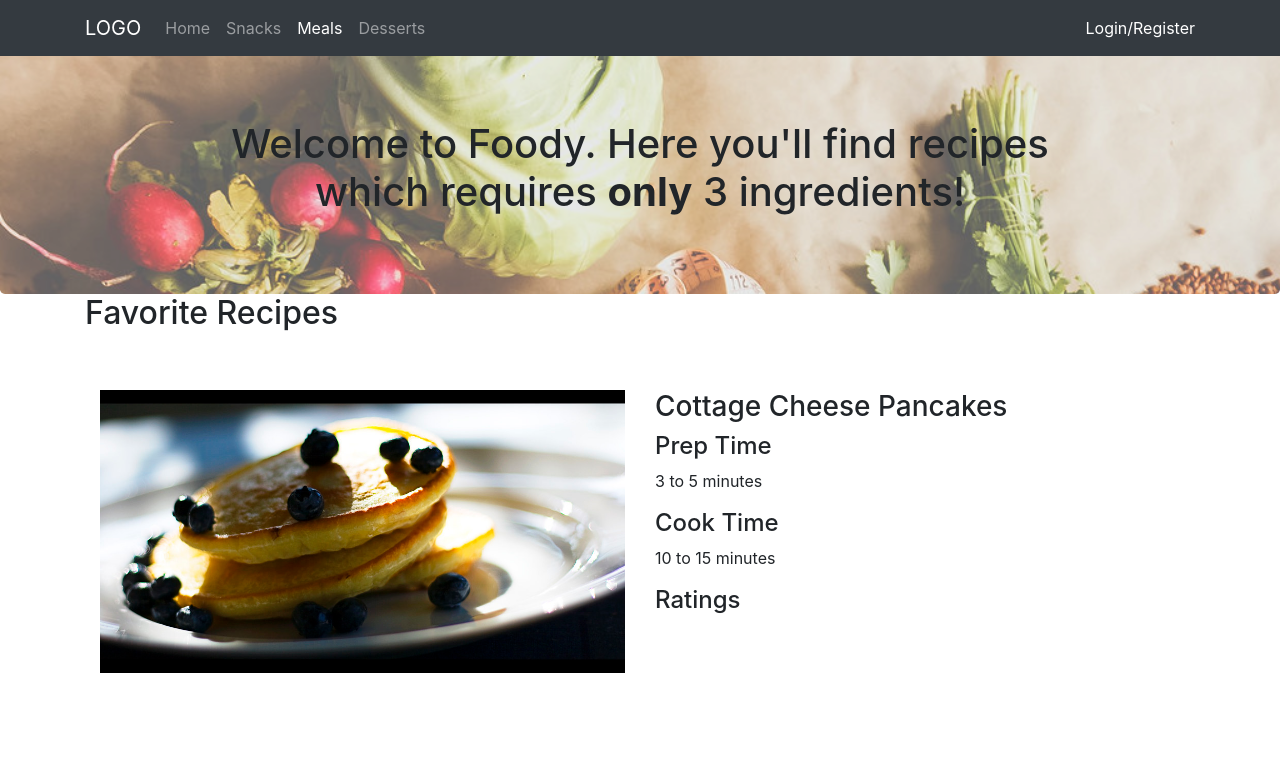
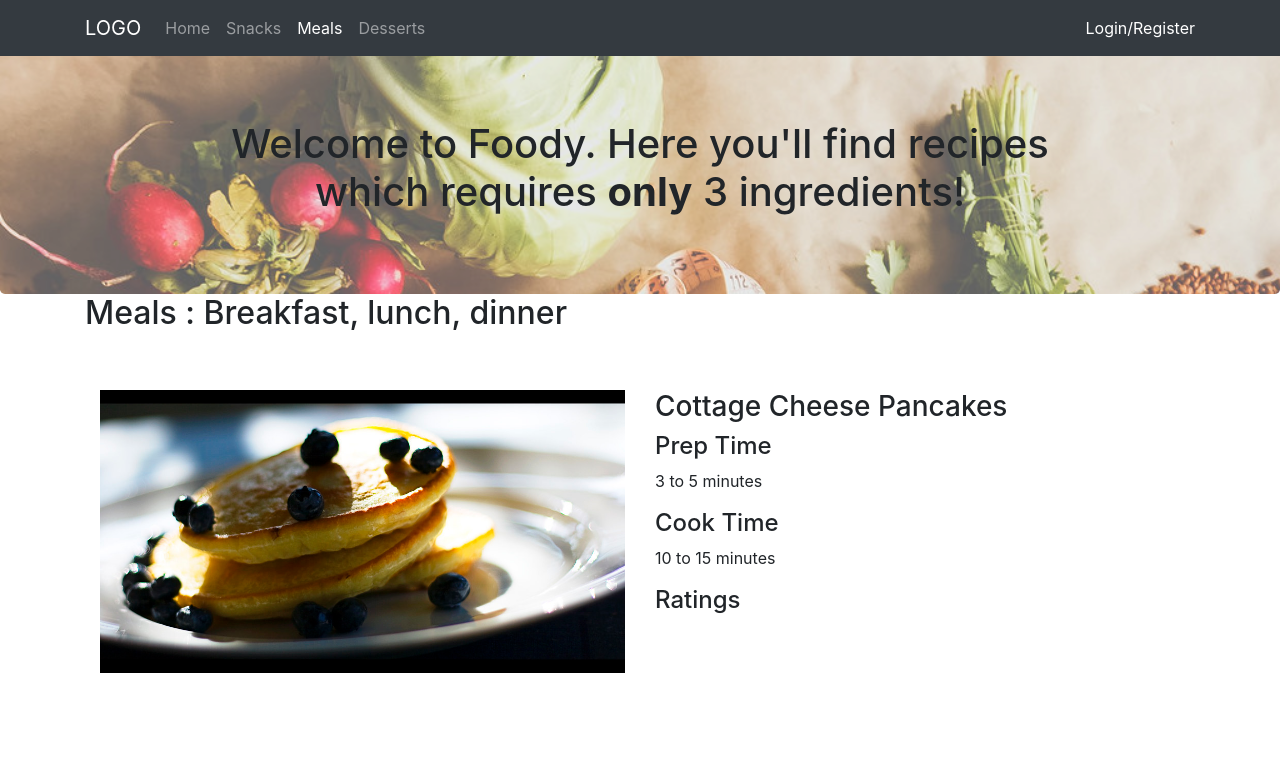
Before and after one commit to MelanieDntt/3_Ingredients_Recipes, a website: page meals.html in a window 1280 px wide. Shown: the top 770 px of the page. Drawn offline with nearby package versions, Linux system fonts and the light colour scheme.

Commit message:
h2 pages

```diff
--- a/meals.html
+++ b/meals.html
@@ -50,7 +50,7 @@
     <div class="container">
         <div class="row">
             <div class="col-12">
-                <h2>Favorite Recipes</h2>
+                <h2>Meals : Breakfast, lunch, dinner</h2>
             </div>
         </div>
 
```
Also changed, not shown: desserts.html (+1 -1 lines), snack.html (+1 -1 lines).
